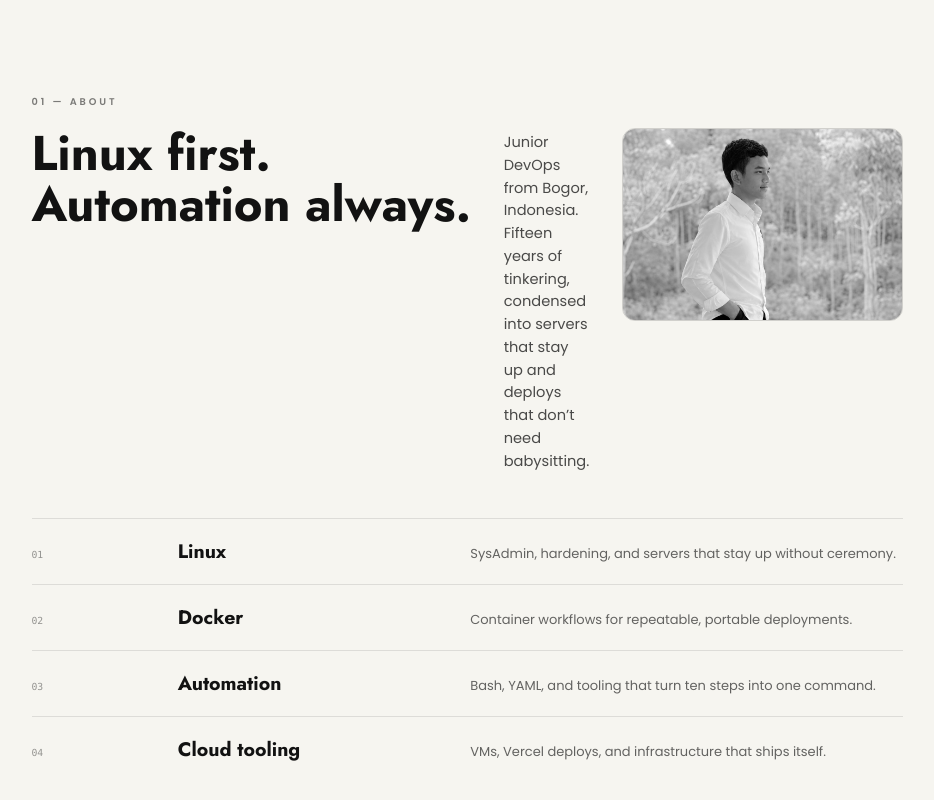
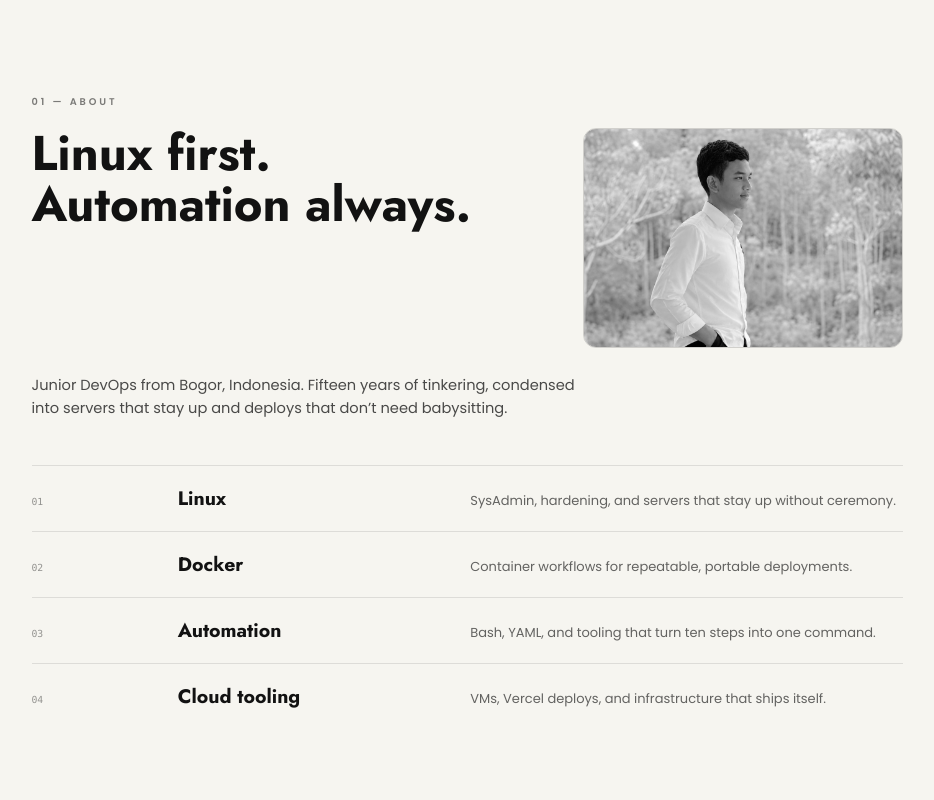
Before and after one commit to SakamotoMrX/Portofolio-Andra, a Next.js app: page / in a window 1280 px wide. Shown: the part 854-1654 px from the top of the page, without its empty margins (173-1107 px from the left). Built offline with nearby package versions, Linux system fonts and the light colour scheme; no server answers.

Commit message:
style: About paragraph below heading, full width

```diff
--- a/app/(root)/page.jsx
+++ b/app/(root)/page.jsx
@@ -99,29 +99,31 @@ export default function Page() {
 					<Reveal>
 						<SectionLabel>01 — About</SectionLabel>
 					</Reveal>
-					<div className="mt-6 grid grid-cols-1 gap-10 md:grid-cols-[auto_1fr_auto] md:items-start">
-						<div>
+					<div className="mt-6">
+						<div className="grid grid-cols-1 items-start gap-10 md:grid-cols-[auto_1fr]">
 							<Reveal delay={0.1}>
 								<h2 className="text-4xl font-bold leading-[1.05] md:text-6xl">
 									Linux first.<br />Automation always.
 								</h2>
 							</Reveal>
+							<Reveal delay={0.15}>
+								<div className="flex justify-start md:justify-end">
+									<Image
+										src="/image/hero.jpg"
+										alt="Andra"
+										width={320}
+										height={420}
+										className="rounded-2xl border border-black/15 object-cover grayscale"
+									/>
+								</div>
+							</Reveal>
 						</div>
 						<Reveal delay={0.2}>
-							<p className="mt-6 max-w-xl text-lg text-black/70 md:mt-1">
+							<p className="mt-8 max-w-2xl text-lg text-black/70">
 								Junior DevOps from Bogor, Indonesia. Fifteen years of tinkering,
 								condensed into servers that stay up and deploys that don&rsquo;t
 								need babysitting.
 							</p>
-						</Reveal>
-						<Reveal delay={0.15}>
-							<Image
-								src="/image/hero.jpg"
-								alt="Andra"
-								width={320}
-								height={420}
-								className="rounded-2xl border border-black/15 object-cover grayscale"
-							/>
 						</Reveal>
 					</div>
 					<div className="mt-14">
```
